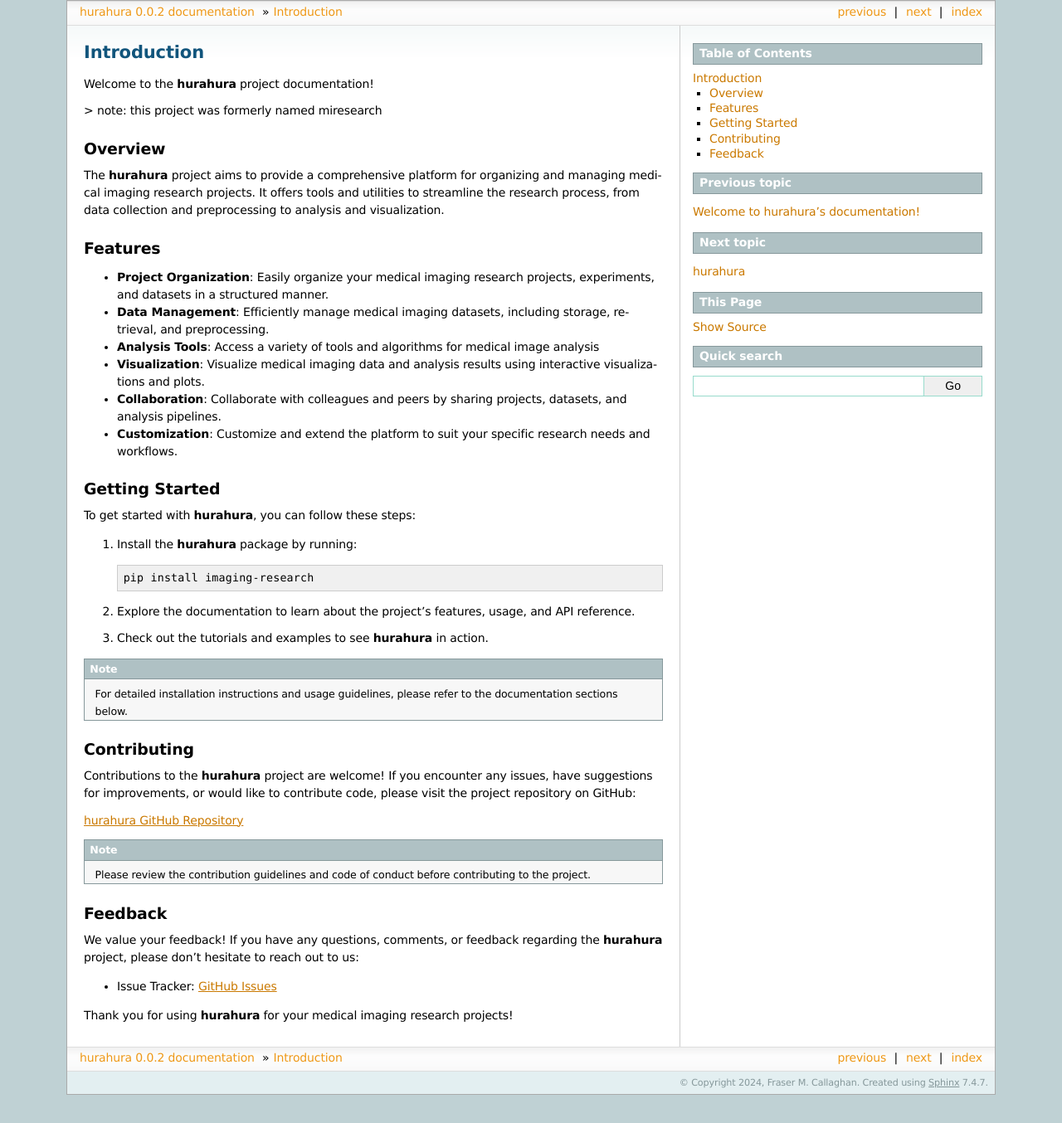
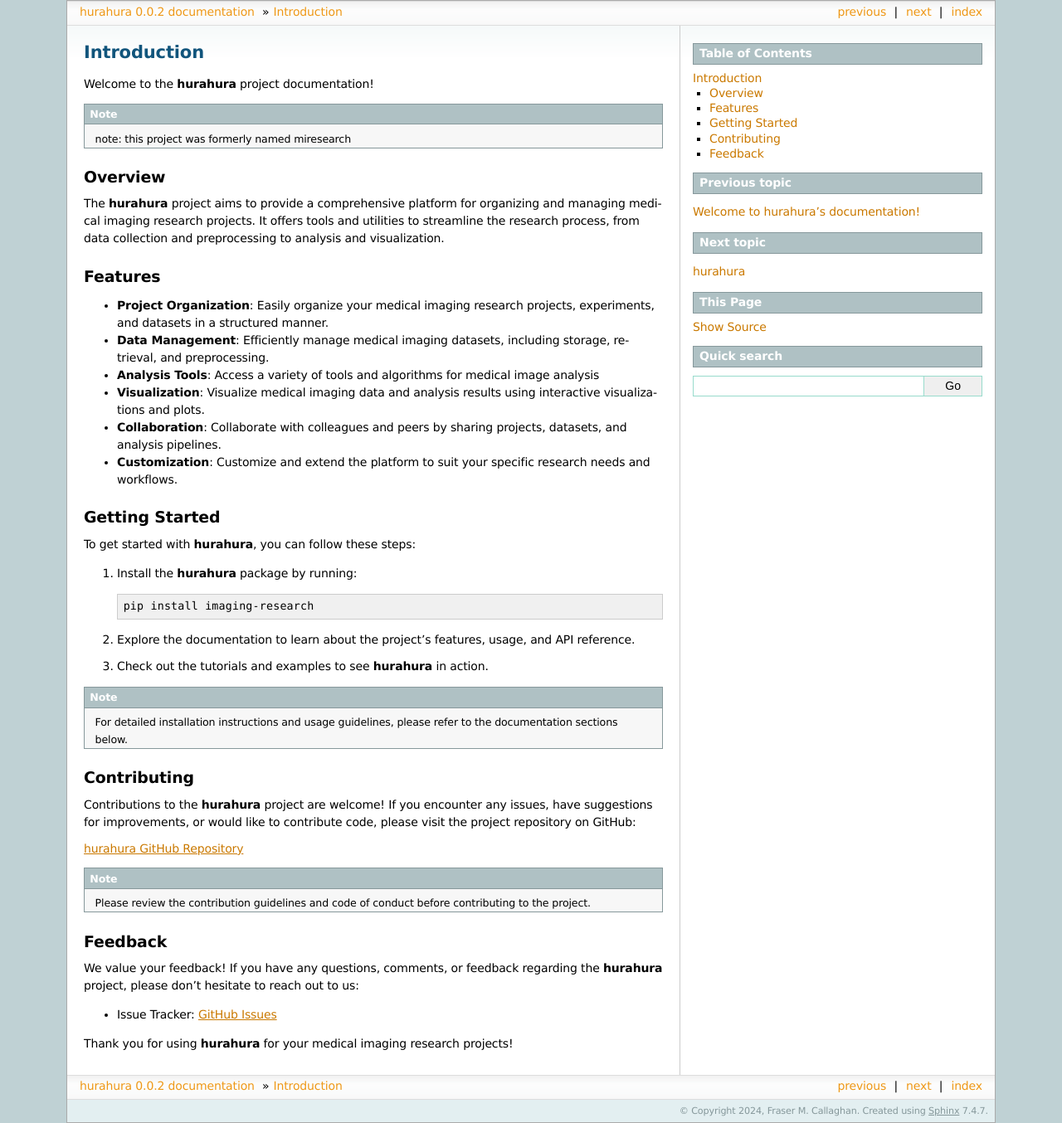
Before and after one commit to fraser29/hurahura, a Sphinx documentation site: the page built from sphinx/introduction.rst, in a window 1280 px wide. Shown: the whole page at 83% size. Built offline with Sphinx 7.4.7, drawn with Linux system fonts in a browser that asks for light colours; before the commit the page ends 1320 px from its top, so only the background shows below that; some of the changed lines change nothing that is shown.

Commit message:
update docs

```diff
--- a/sphinx/introduction.rst
+++ b/sphinx/introduction.rst
@@ -5,7 +5,9 @@ Introduction
 
 Welcome to the **hurahura** project documentation!
 
-> note: this project was formerly named miresearch
+.. note::
+
+    note: this project was formerly named miresearch
 
 Overview
 --------
```
